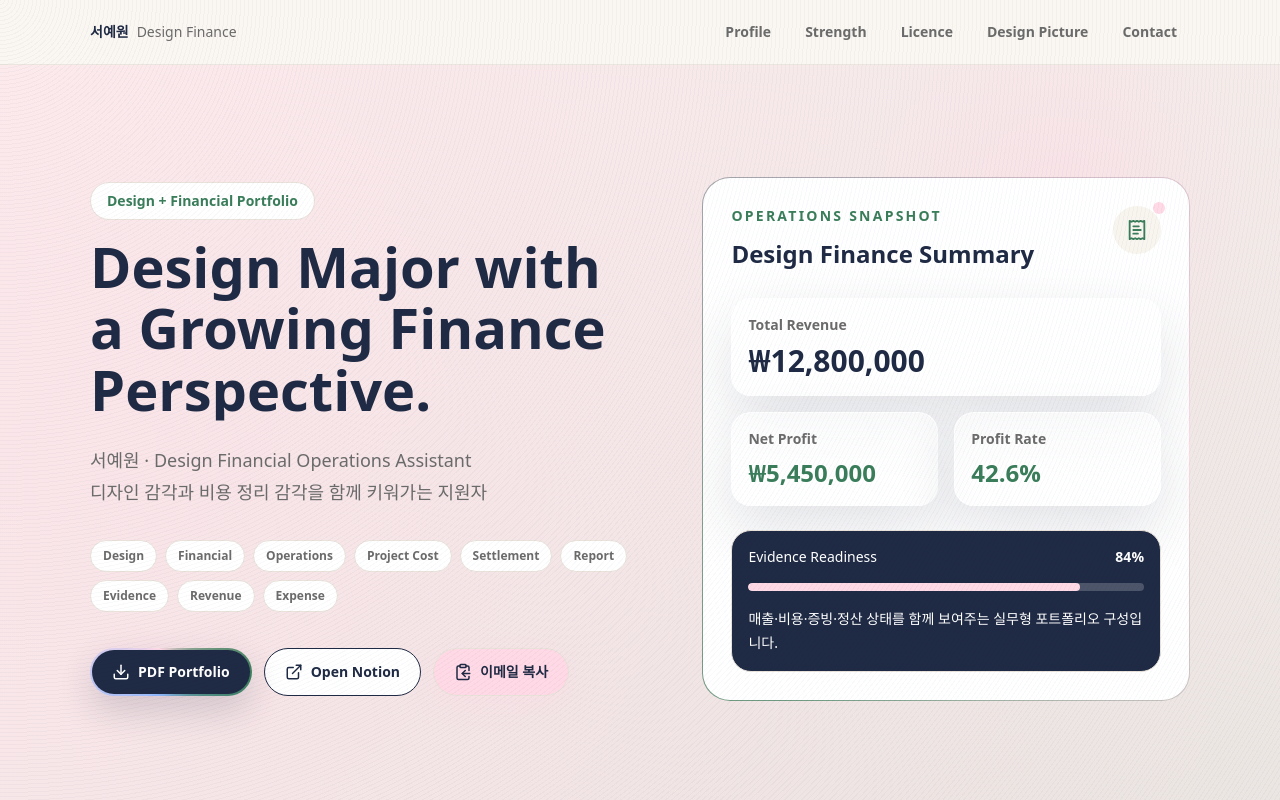
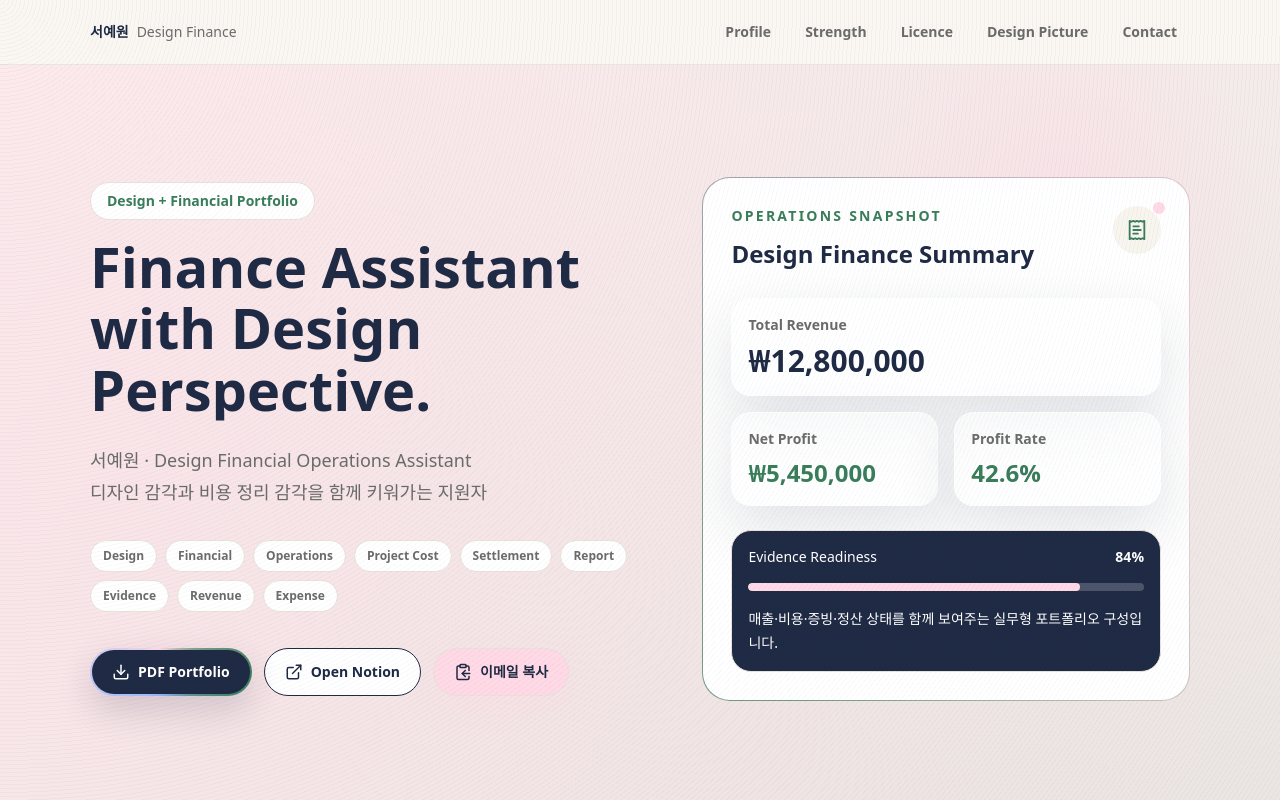
Before and after one commit to DoHyunBak/seoyewon, a React (Vite) app: page / in a window 1280 px wide. Shown: the top 800 px of the page. Built offline with nearby package versions, Linux system fonts and the light colour scheme.

Commit message:
Update portfolio hero title

```diff
--- a/index.html
+++ b/index.html
@@ -7,7 +7,7 @@
       name="description"
       content="Design Financial Operations 지원자를 위한 React 기반 1페이지 포트폴리오"
     />
-    <title>Design + Financial Portfolio</title>
+    <title>Finance Assistant with Design Perspective</title>
   </head>
   <body>
     <div id="root"></div>
--- a/src/components/Hero.tsx
+++ b/src/components/Hero.tsx
@@ -29,8 +29,8 @@ export function Hero({ onEmailCopied }: HeroProps): JSX.Element {
           Design + Financial Portfolio
         </p>
         <h1 className="masked-text-reveal max-w-4xl text-[2.25rem] font-bold leading-[1.1] text-navy [overflow-wrap:anywhere] sm:text-[3rem] lg:text-[3.5rem]">
-          <span className="block">Design Major with</span>
-          <span className="block">a Growing Finance</span>
+          <span className="block">Finance Assistant</span>
+          <span className="block">with Design</span>
           <span className="block">Perspective.</span>
         </h1>
         <p className="mt-6 max-w-2xl text-lg leading-8 text-muted [overflow-wrap:anywhere]">
```
